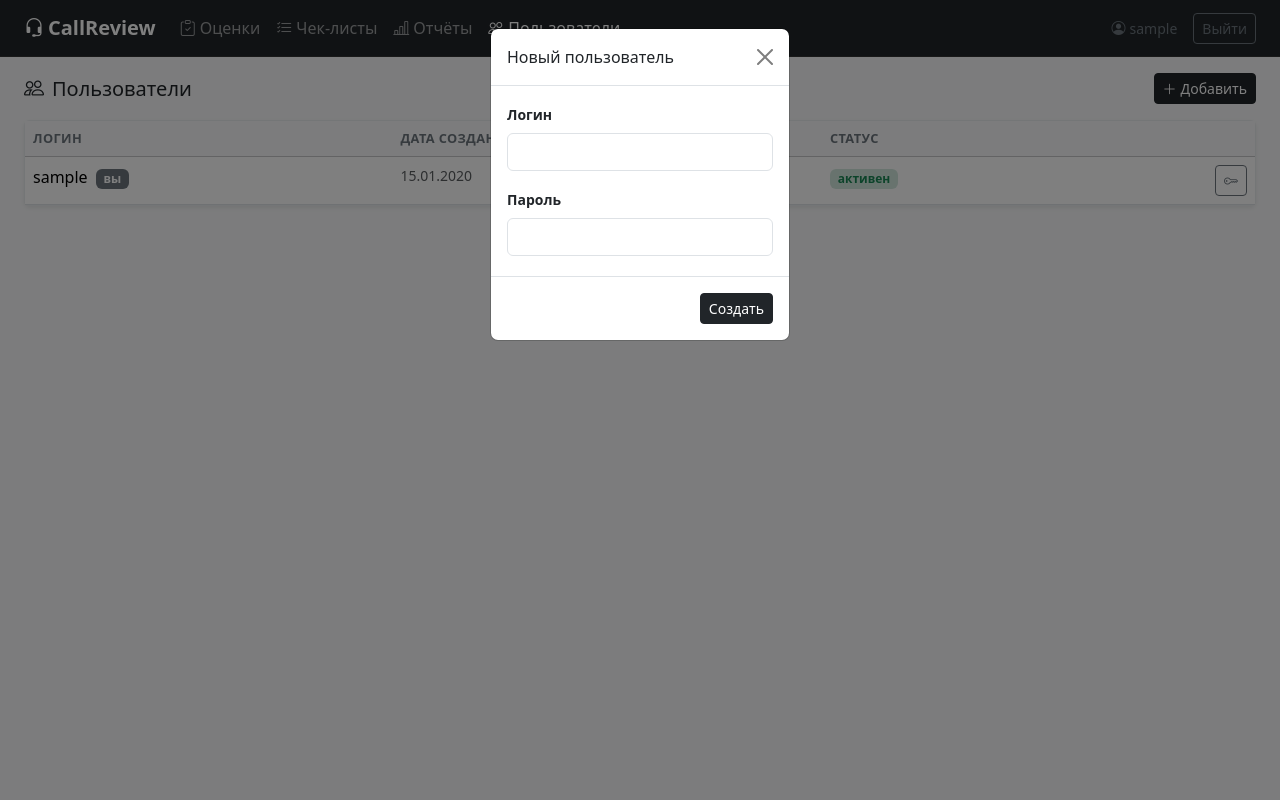
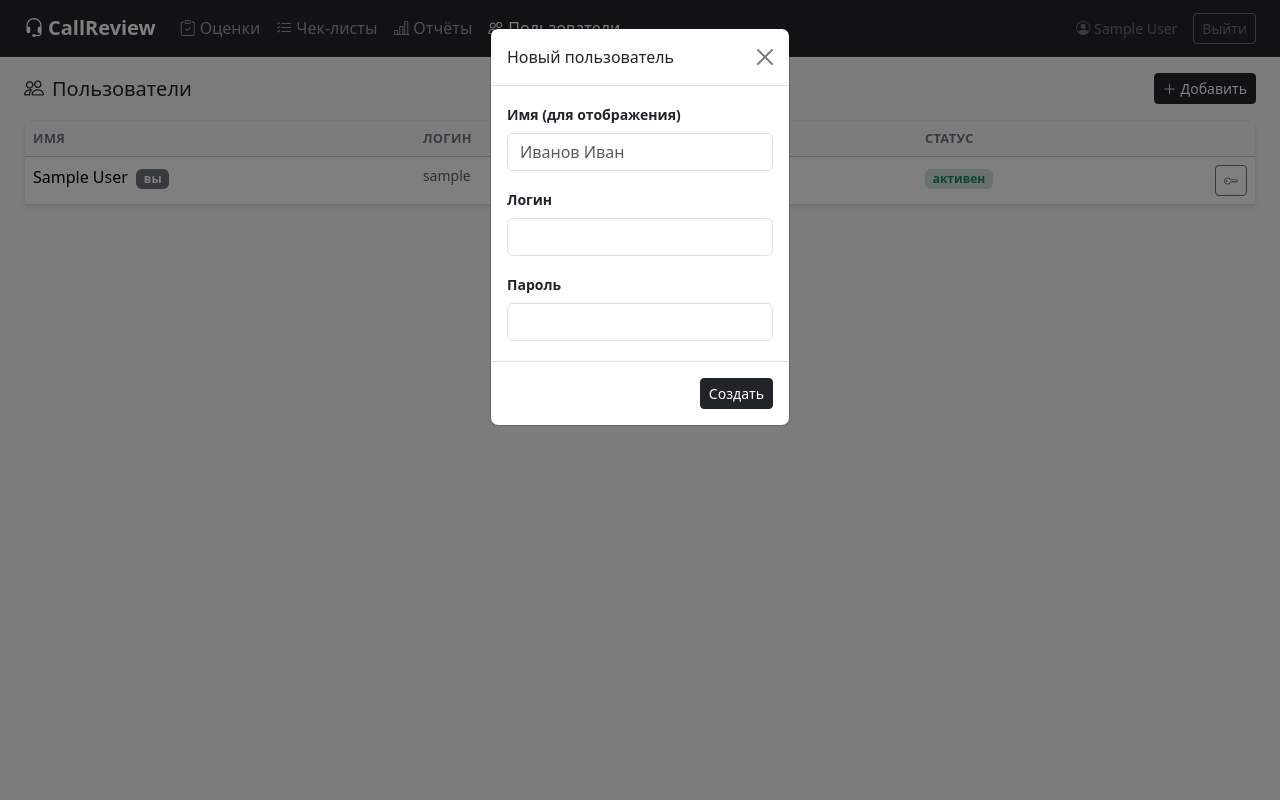
Before and after one commit to Legra13/listening_calls, a FastAPI app: page /users in a window 1280 px wide, after a click on "Добавить". Run offline with FastAPI, Linux system fonts and the light colour scheme; the visitor is signed in with stand-in values (Sample User, id 1); tables that the repository leaves empty hold one stand-in row (values such as "Sample post"); some libraries are stand-ins or nearby versions.

Commit message:
авто-коммит: изменения кода

```diff
--- a/app/models.py
+++ b/app/models.py
@@ -11,6 +11,7 @@ class User(Base):
 
     id: Mapped[int] = mapped_column(Integer, primary_key=True)
     username: Mapped[str] = mapped_column(String(100), unique=True, nullable=False)
+    full_name: Mapped[str | None] = mapped_column(String(200))
     password_hash: Mapped[str] = mapped_column(String(200), nullable=False)
     is_active: Mapped[bool] = mapped_column(Boolean, default=True)
     created_at: Mapped[datetime] = mapped_column(DateTime, default=func.now())
--- a/app/templates/base.html
+++ b/app/templates/base.html
@@ -48,7 +48,7 @@
       </ul>
       <div class="d-flex align-items-center gap-3">
         <span class="text-secondary small">
-          <i class="bi bi-person-circle me-1"></i>{{ current_user.username }}
+          <i class="bi bi-person-circle me-1"></i>{{ current_user.full_name or current_user.username }}
         </span>
         <form action="/logout" method="post" class="m-0">
           <button type="submit" class="btn btn-sm btn-outline-secondary">Выйти</button>
--- a/app/templates/evaluations/index.html
+++ b/app/templates/evaluations/index.html
@@ -147,7 +147,7 @@
           </span>
         </td>
         <td class="align-middle small text-muted">
-          {{ ev.evaluator.username if ev.evaluator else '—' }}
+          {{ (ev.evaluator.full_name or ev.evaluator.username) if ev.evaluator else '—' }}
         </td>
         <td class="text-end align-middle">
           <a href="/evaluations/{{ ev.id }}" class="btn btn-sm btn-outline-secondary">
--- a/app/templates/evaluations/view.html
+++ b/app/templates/evaluations/view.html
@@ -30,7 +30,7 @@
           {% endif %}
           {% if ev.eval_date %}Звонок: {{ ev.eval_date.strftime('%d.%m.%Y') }} ·{% endif %}
           {{ ev.checklist.name if ev.checklist else '—' }}
-          {% if ev.evaluator %} · Оценил: {{ ev.evaluator.username }}{% endif %}
+          {% if ev.evaluator %} · Оценил: {{ ev.evaluator.full_name or ev.evaluator.username }}{% endif %}
           · Оценка сохранена: <strong>{{ (ev.updated_at or ev.created_at).strftime('%d.%m.%Y %H:%M') if (ev.updated_at or ev.created_at) else '—' }}</strong>
         </div>
         <div class="d-flex gap-2 mt-2 align-items-center flex-wrap">
--- a/app/templates/users/index.html
+++ b/app/templates/users/index.html
@@ -13,6 +13,7 @@
   <table class="table table-hover mb-0">
     <thead class="table-light">
       <tr>
+        <th>Имя</th>
         <th>Логин</th>
         <th>Дата создания</th>
         <th>Статус</th>
@@ -23,11 +24,12 @@
       {% for user in users %}
       <tr>
         <td>
-          {{ user.username }}
+          {{ user.full_name or '—' }}
           {% if user.id == current_user.id %}
             <span class="badge bg-secondary ms-1">вы</span>
           {% endif %}
         </td>
+        <td class="text-muted small">{{ user.username }}</td>
         <td class="text-muted small">{{ user.created_at.strftime('%d.%m.%Y') }}</td>
         <td>
           {% if user.is_active %}
@@ -68,6 +70,10 @@
         </div>
         <div class="modal-body">
           <div class="mb-3">
+            <label class="form-label small fw-semibold">Имя (для отображения)</label>
+            <input type="text" name="full_name" class="form-control" placeholder="Иванов Иван">
+          </div>
+          <div class="mb-3">
             <label class="form-label small fw-semibold">Логин</label>
             <input type="text" name="username" class="form-control" required>
           </div>
```
Also changed, not shown: app/routers/users.py (+6 -2 lines).
